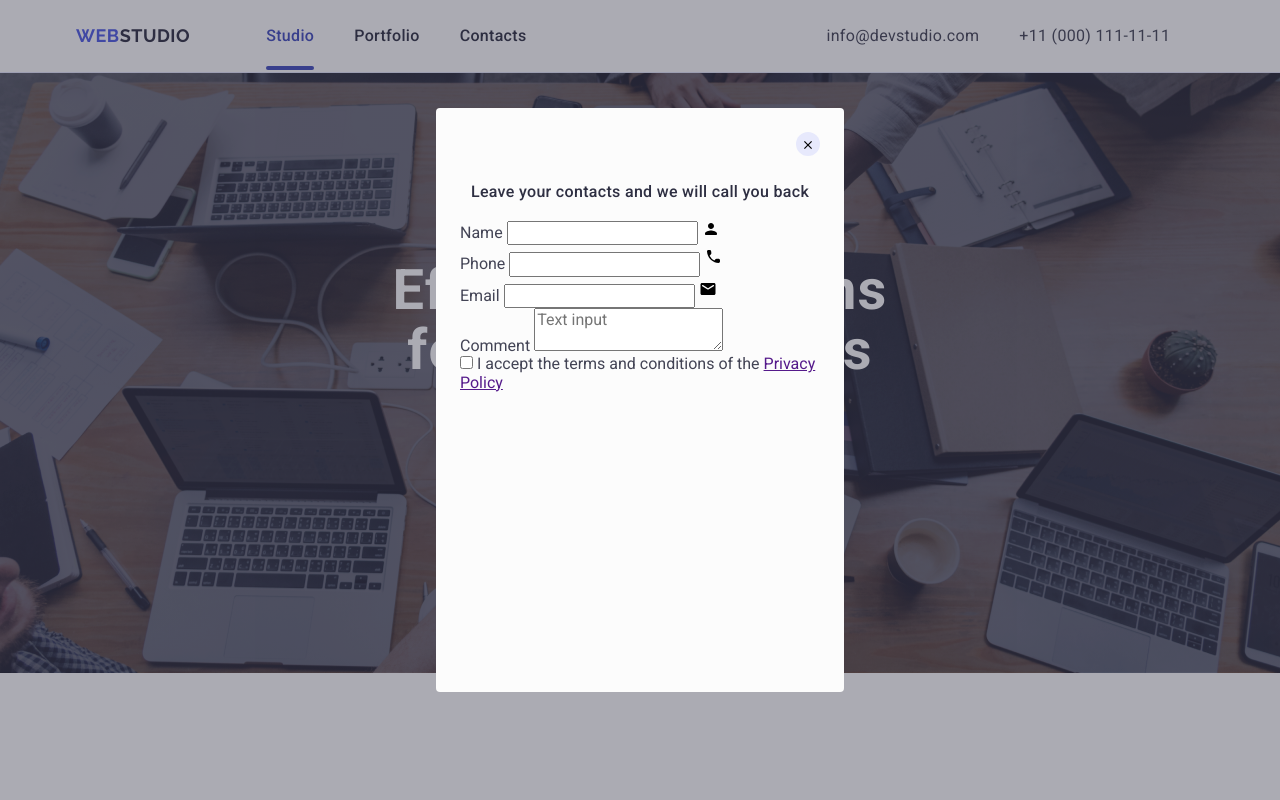
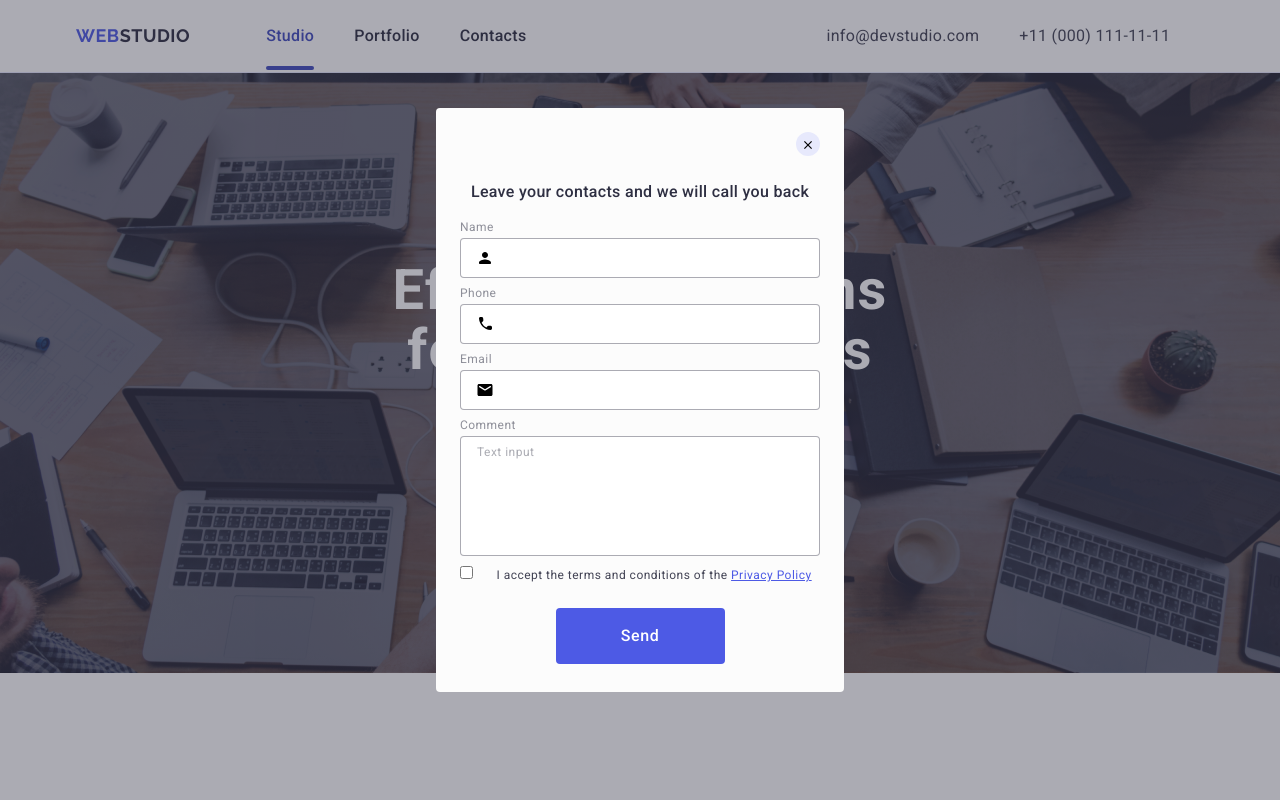
Before and after one commit to Maksimka66/goit-markup-hw-05, a plain HTML site: page index.html in a window 1280 px wide. Shown: the top 800 px of the page. Drawn offline with nearby package versions, Linux system fonts and the light colour scheme.

Commit message:
almost done

```diff
--- a/css/styles.css
+++ b/css/styles.css
@@ -635,6 +635,11 @@ input::placeholder {
   stroke: rgba(0, 0, 0, 0.1);
 }
 
+.close-button:active {
+  background-color: #404bbf;
+  fill: #ffffff;
+}
+
 .user-contacts {
   color: #2e2f42;
   text-align: center;
@@ -644,3 +649,124 @@ input::placeholder {
   letter-spacing: 0.02em;
   margin-bottom: 16px;
 }
+
+.review-form-field {
+  margin-bottom: 8px;
+}
+
+.review-form-label {
+  font-size: 12px;
+  font-weight: 400;
+  line-height: 1.17;
+  letter-spacing: 0.04em;
+  color: #8e8f99;
+  display: block;
+  margin-bottom: 4px;
+}
+
+.review-form-input {
+  width: 100%;
+  border-radius: 4px;
+  border: 1px solid rgba(46, 47, 66, 0.4);
+  height: 40px;
+  padding-left: 38px;
+  transition: border-color 250ms cubic-bezier(0.4, 0, 0.2, 1);
+}
+
+.review-form-input:focus {
+  border-color: #4d5ae5;
+  outline: transparent;
+}
+
+.review-form-icon {
+  position: absolute;
+  top: 50%;
+  left: 16px;
+  transform: translateY(-50%);
+  transition: fill 250ms cubic-bezier(0.4, 0, 0.2, 1);
+}
+
+.review-form-input:focus + .review-form-icon {
+  fill: #4d5ae5;
+}
+
+.input-and-icon {
+  position: relative;
+}
+
+.review-comment {
+  border-radius: 4px;
+  border: 1px solid rgba(46, 47, 66, 0.4);
+  padding: 8px 16px;
+  resize: none;
+  width: 100%;
+  height: 120px;
+  transition: border-color 250ms cubic-bezier(0.4, 0, 0.2, 1);
+  color: rgba(46, 47, 66, 0.4);
+  font-size: 12px;
+  font-weight: 400;
+  line-height: 1.17;
+  letter-spacing: 0.04em;
+}
+
+.review-comment:focus {
+  outline: transparent;
+  border-color: #4d5ae5;
+}
+
+textarea::placeholder {
+  font-size: 12px;
+  font-weight: 400;
+  line-height: 1.17;
+  letter-spacing: 0.04em;
+  font-size: 12px;
+  color: rgba(46, 47, 66, 0.4);
+}
+
+.review-checkbox-label {
+  font-size: 12px;
+  font-weight: 400;
+  line-height: 1.17;
+  letter-spacing: 0.04em;
+}
+
+.checkbox-link {
+  color: #4d5ae5;
+  font-size: 12px;
+  font-weight: 400;
+  line-height: 1.33;
+  letter-spacing: 0.04em;
+  text-decoration-line: underline;
+}
+
+.span-checkbox {
+  width: 16px;
+  height: 16px;
+  stroke-width: 1px;
+  display: inline-block;
+  stroke: rgba(46, 47, 66, 0.4);
+}
+
+.review-send {
+  background-color: #4d5ae5;
+  border-radius: 4px;
+  font-size: 16px;
+  font-weight: 500;
+  line-height: 1.5;
+  letter-spacing: 0.04em;
+  color: #ffffff;
+  padding: 16px 32px;
+  width: 169px;
+  height: 56px;
+  margin-top: 24px;
+  border: none;
+  display: block;
+  margin-left: auto;
+  margin-right: auto;
+  transition: background-color 250ms cubic-bezier(0.4, 0, 0.2, 1);
+}
+
+.review-send:hover,
+.review-send:focus {
+  background-color: #404bbf;
+}
--- a/index.html
+++ b/index.html
@@ -565,8 +565,9 @@
           Leave your contacts and we will call you back
         </p>
         <form class="review-form">
-          <div class="review-for-field">
+          <div class="review-form-field">
             <label class="review-form-label" for="user-name">Name</label>
+            <div class="input-and-icon">
               <input
                 class="review-form-input"
                 type="text"
@@ -580,8 +581,10 @@
                 <use href="/images/icons.svg#icon-person-black"></use>
               </svg>
             </div>
-          <div class="review-for-field">
+          </div>
+          <div class="review-form-field">
             <label class="review-form-label" for="user-phone">Phone</label>
+            <div class="input-and-icon">
               <input
                 class="review-form-input"
                 type="tel"
@@ -595,8 +598,10 @@
                 <use href="/images/icons.svg#icon-phone-black"></use>
               </svg>
             </div>
-          <div class="review-for-field">
+          </div>
+          <div class="review-form-field">
             <label class="review-form-label" for="user-email">Email</label>
+            <div class="input-and-icon">
               <input
                 class="review-form-input"
                 type="email"
@@ -607,6 +612,7 @@
               <svg class="review-form-icon" width="18" height="24">
                 <use href="/images/icons.svg#icon-email-black"></use>
               </svg>
+            </div>
           </div>
           <div class="review-form-label">
             <label class="review-form-label" for="user-comment">Comment</label>
@@ -627,10 +633,12 @@
               value="true"
             />
             <label class="review-checkbox-label" for="form-checkbox"
-              >I accept the terms and conditions of the
+              ><span class="span-checkbox"></span>
+              I accept the terms and conditions of the
               <a class="checkbox-link" href="">Privacy Policy</a>
             </label>
           </div>
+          <button class="review-send">Send</button>
         </form>
       </div>
     </div>
```
Lines whose indentation alone changed are shown as unchanged.
